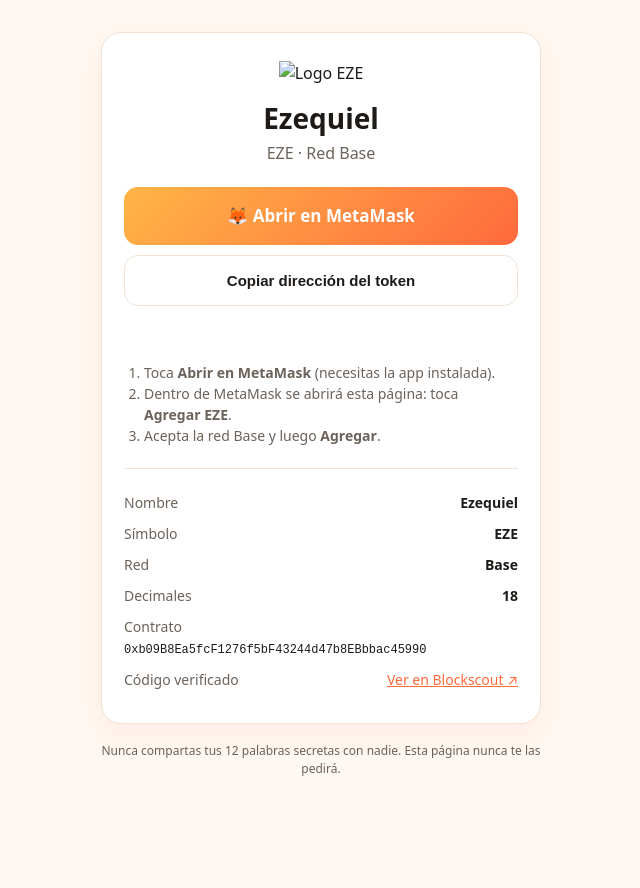
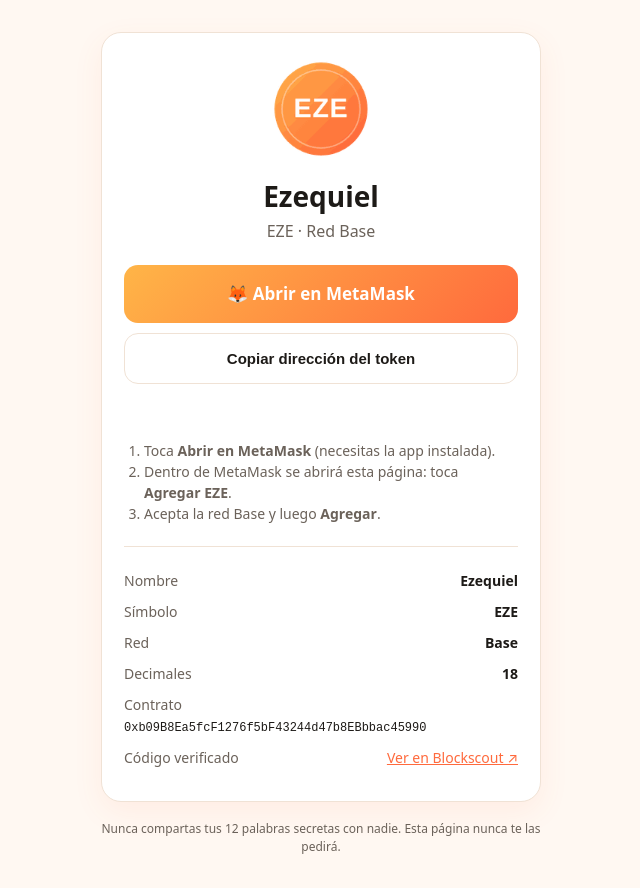
Before and after one commit to hurmaralfred/ezequiel-token, a plain HTML site: page index.html in a window 1280 px wide. Shown: the whole page, without its empty margins (319-959 px from the left). Before the commit the page ends 810 px from the top, so only its background shows below. Drawn offline with Linux system fonts and the light colour scheme; the site is published under a folder, as on GitHub Pages, so addresses that start at the root find nothing.

Commit message:
Corregir rutas del logo para GitHub Pages
Co-Authored-By: Claude Opus 5.5 <noreply@anthropic.com>
Claude-Session: https://claude.ai/code/session_01Ua9AvKxbz7Z8ixoqWiJ52r

```diff
--- a/index.html
+++ b/index.html
@@ -7,8 +7,8 @@
 <meta name="description" content="Agrega el token Ezequiel (EZE) a tu MetaMask en un clic. Red Base.">
 <meta property="og:title" content="Ezequiel (EZE)">
 <meta property="og:description" content="Agrega EZE a tu MetaMask en un clic.">
-<meta property="og:image" content="/logo.png">
-<link rel="icon" href="/logo.png">
+<meta property="og:image" content="https://hurmaralfred.github.io/ezequiel-token/logo.png">
+<link rel="icon" href="logo.png">
 <style>
   :root{--bg:#fff8f2;--card:#ffffff;--text:#1d1a17;--muted:#6b625a;--line:#f0e2d5;--accent:#ff6a3d;--accent2:#ffb547;--ok:#1a8f4c}
   @media (prefers-color-scheme:dark){:root{--bg:#141110;--card:#1f1a17;--text:#f6eee8;--muted:#b3a79d;--line:#332a24;--ok:#4cd187}}
@@ -37,7 +37,7 @@
 <body>
 <main>
   <div class="card">
-    <img class="logo" src="/logo.png" alt="Logo EZE">
+    <img class="logo" src="logo.png" alt="Logo EZE">
     <h1>Ezequiel</h1>
     <p class="sub">EZE · Red Base</p>
 
@@ -95,7 +95,7 @@ $("add").onclick = async () => {
       } else throw e;
     }
     const ok = await eth.request({ method: "wallet_watchAsset", params: { type: "ERC20",
-      options: { address: TOKEN, symbol: "EZE", decimals: 18, image: location.origin + "/logo.png" } } });
+      options: { address: TOKEN, symbol: "EZE", decimals: 18, image: new URL("logo.png", location.href).href } } });
     say(ok === false ? "No se agregó. Puedes intentarlo de nuevo." : "✅ ¡Listo! EZE ya aparece en tu MetaMask (red Base).", ok === false ? "err" : "ok");
   } catch (e) {
     say(e.code === 4001 ? "Cancelaste en MetaMask. Puedes intentarlo de nuevo." : "Error: " + (e.message || e), "err");
```
